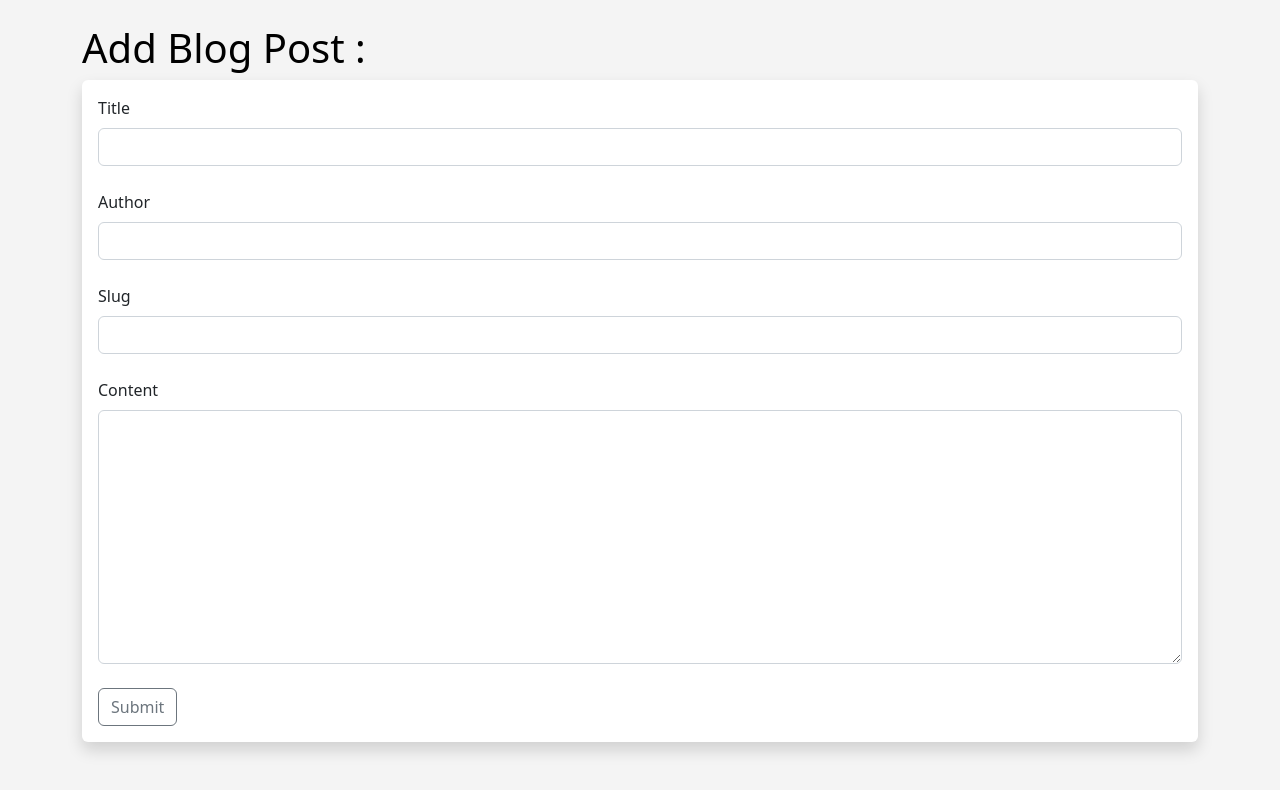
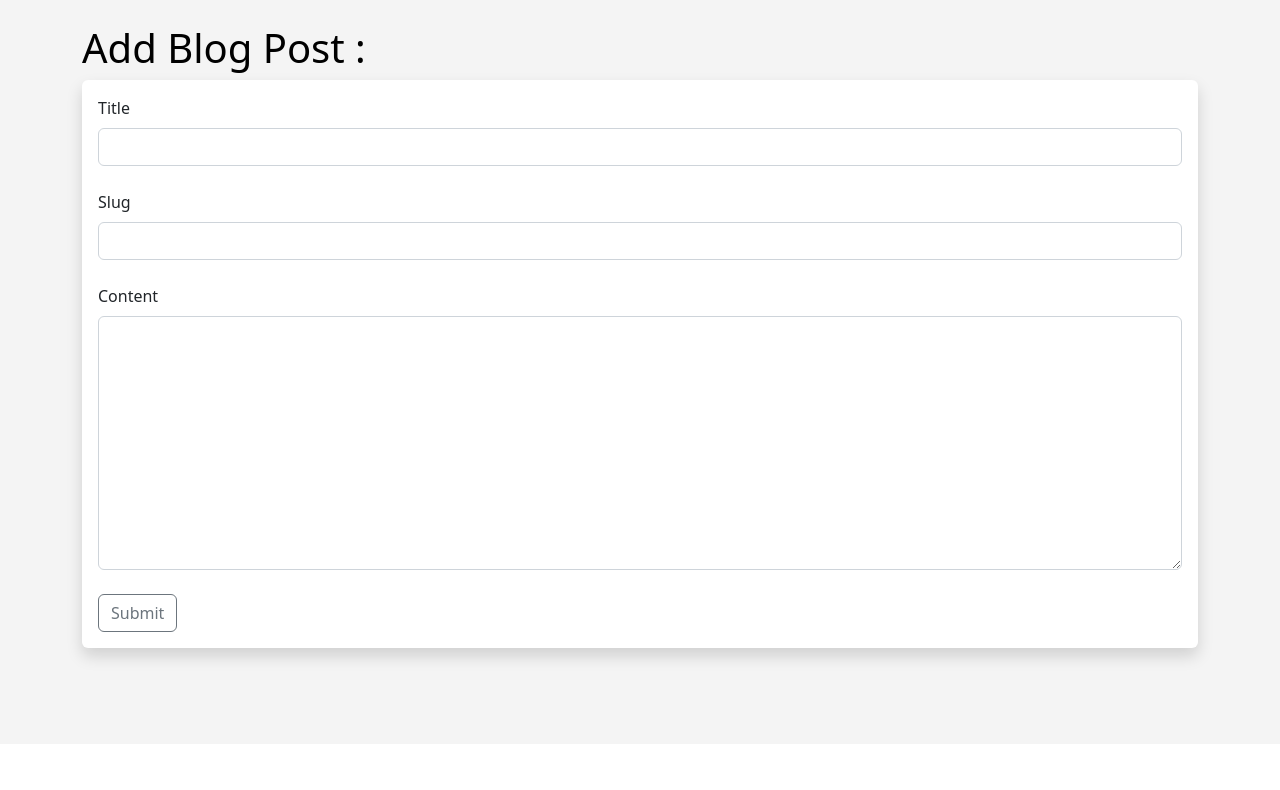
Before and after one commit to aroranubhav/Simple-Blog, a Flask app: page /add-post in a window 1280 px wide. Shown: the part 56-846 px from the top of the page. After the commit the page ends 724 px from the top, so only its background shows below. Run offline with Flask 2, Linux system fonts and the light colour scheme; the visitor is signed in with stand-in values (Sample User, id 1).

Commit message:
removed author field from methods and forms and associated posts with logged in user id

```diff
--- a/app.py
+++ b/app.py
@@ -244,9 +244,9 @@
         if form.validate_on_submit():
             post = Posts()
             form.populate_obj(post)
+            post.user_id = current_user.id
             #clearing the form
             form.title.data = ''
-            form.author.data = ''
             form.content.data = ''
             form.slug.data = ''
             #adding post to db
@@ -292,7 +292,6 @@
         return redirect(url_for('get_post', post_id = post.id))
 
     form.title.data = post.title
-    form.author.data = post.author
     form.slug.data = post.slug
     form.content.data = post.content
 
--- a/templates/add_post.html
+++ b/templates/add_post.html
@@ -21,9 +21,6 @@
             {{ form.title.label(class="form-label") }}
             {{ form.title(class="form-control") }}
             <br/>
-            {{ form.author.label(class="form-label") }}
-            {{ form.author(class="form-control") }}
-            <br/>
             {{ form.slug.label(class="form-label") }}
             {{ form.slug(class="form-control") }}
             <br/>
--- a/templates/blog_post.html
+++ b/templates/blog_post.html
@@ -11,7 +11,7 @@
     <div class="shadow p-3 mb-5 bg-body rounded">
 
         <h2>{{ post.title }}</h2>
-        <h3> By : {{ post.author }}</h3>
+        <h3> By : {{ post.user.name }}</h3>
         <h3>{{ post.content }}</h3>
         <h5> Date-posted : {{ post.date_posted }}</h5>
         <br/>
--- a/templates/blog_posts.html
+++ b/templates/blog_posts.html
@@ -18,7 +18,7 @@
             <a href="{{ url_for('get_post', post_id = post.id)}}">
                 <h2>{{ post.title }}</h2>
             </a>
-            <h3> By : {{ post.author }}</h3>
+            <h3> By : {{ post.user.name }}</h3>
             <h3>{{ post.content }}</h3>
             <h5> Date-posted : {{ post.date_posted }}</h5>
             <br/>
--- a/templates/edit_blog_post.html
+++ b/templates/edit_blog_post.html
@@ -9,9 +9,6 @@
 
             {{ form.title.label(class="form-label") }}
             {{ form.title(class="form-control") }}
-            <br/>
-            {{ form.author.label(class="form-label") }}
-            {{ form.author(class="form-control") }}
             <br/>
             {{ form.slug.label(class="form-label") }}
             {{ form.slug(class="form-control") }}
--- a/webforms.py
+++ b/webforms.py
@@ -26,7 +26,7 @@
     title = StringField('Title', validators = [DataRequired(message = 'This field requires a value')])
     content = StringField('Content', validators =  [DataRequired(message = 'This field requires a value')],
         widget = TextArea())
-    author = StringField('Author', validators =  [DataRequired(message = 'This field requires a value')])
+    author = StringField('Author')
     slug = StringField('Slug', validators =  [DataRequired(message = 'This field requires a value')])
     submit = SubmitField('Submit')
 
```
